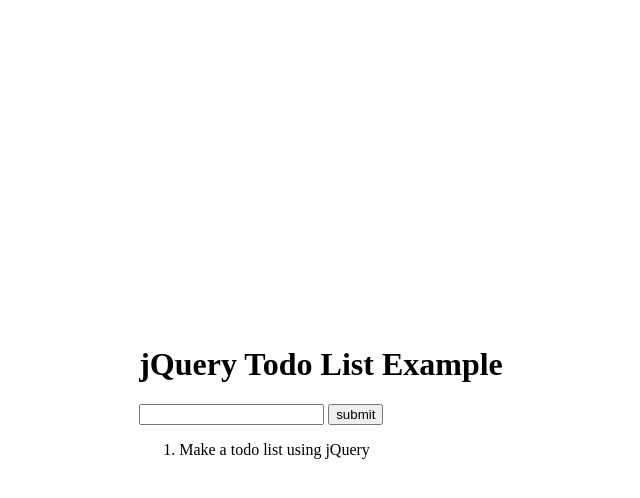
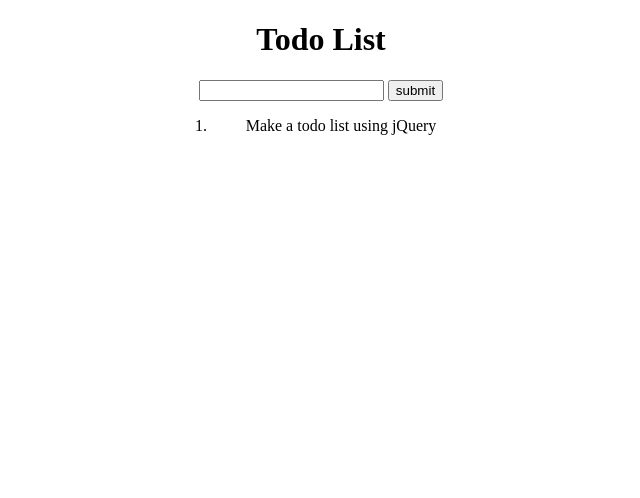
Before and after one commit to dalyhabit/jQuery-Example, a plain HTML site: page index.html in a window 1280 px wide. Shown: the whole page, without its empty margins (319-959 px from the left). Drawn offline with nearby package versions, Linux system fonts and the light colour scheme.

Commit message:
Fix style.

```diff
--- a/index.html
+++ b/index.html
@@ -8,7 +8,8 @@
 </head>
 
 <body>
-  <h1>jQuery Todo List Example</h1>
+<div>
+  <h1>Todo List</h1>
 
   <form>
     <input class="new-todo" type="text" name="todo">
@@ -18,6 +19,7 @@
   <ol class="todo-list">
     <li>Make a todo list using jQuery</li>
   </ol>
+</div>
 </body>
 
 <script>
@@ -26,6 +28,11 @@
     $('ol').append('<li>'+ $('.new-todo').val() +'</li>');
     $('.new-todo').val('');
   })
+
+  $(document).on('click', 'li', function(e) {
+    e.preventDefault();
+    $(this).remove();
+  })
 </script>
 
 </html>
--- a/style.css
+++ b/style.css
@@ -1,13 +1,5 @@
-html, body {
-    height: 100%;
+div {
+  text-align: center;
+  margin: 0 auto;
+  width: 300px;
 }
-
-html {
-    display: table;
-    margin: auto;
-}
-
-body {
-    display: table-cell;
-    vertical-align: middle;
-}
```
